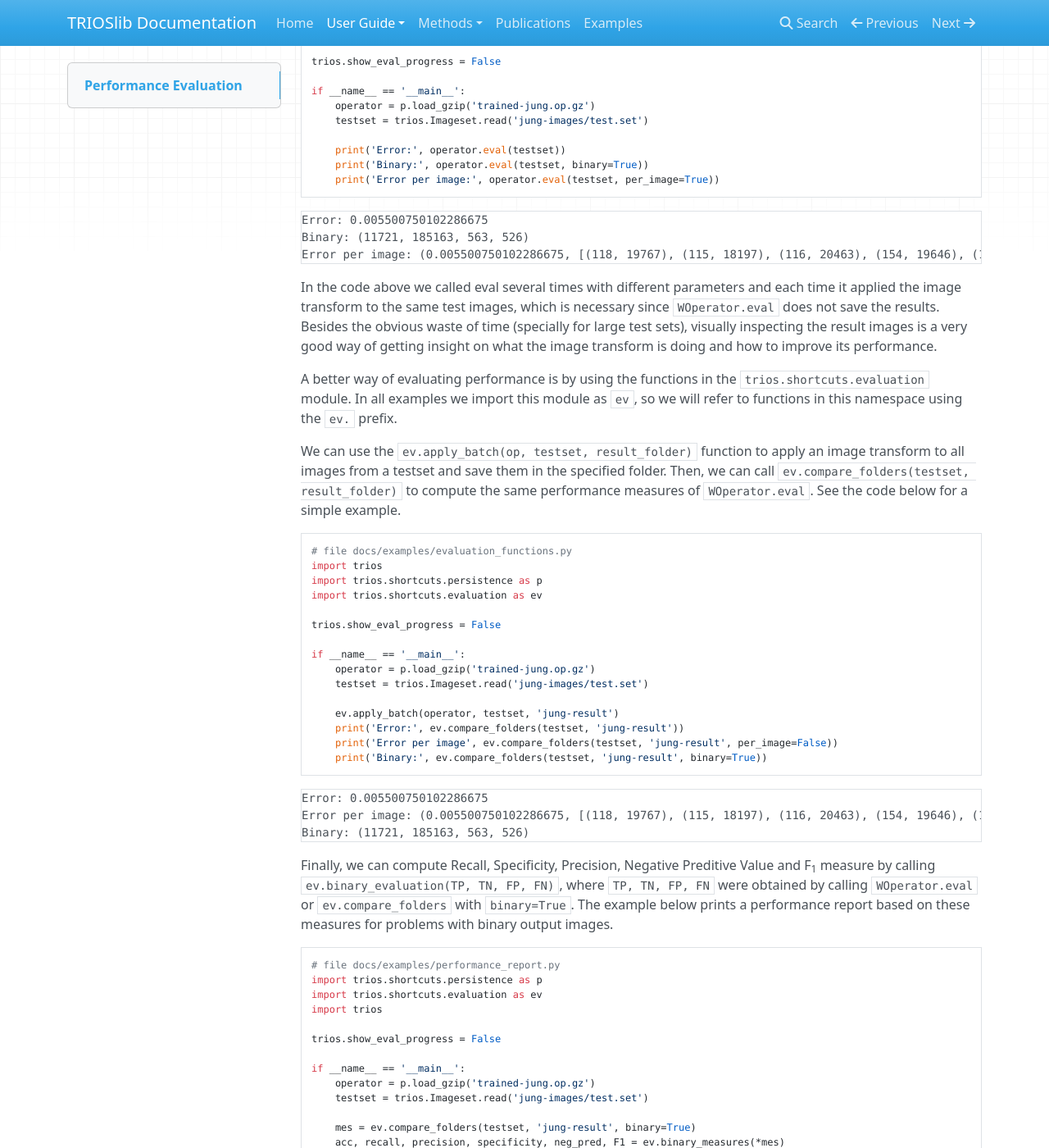
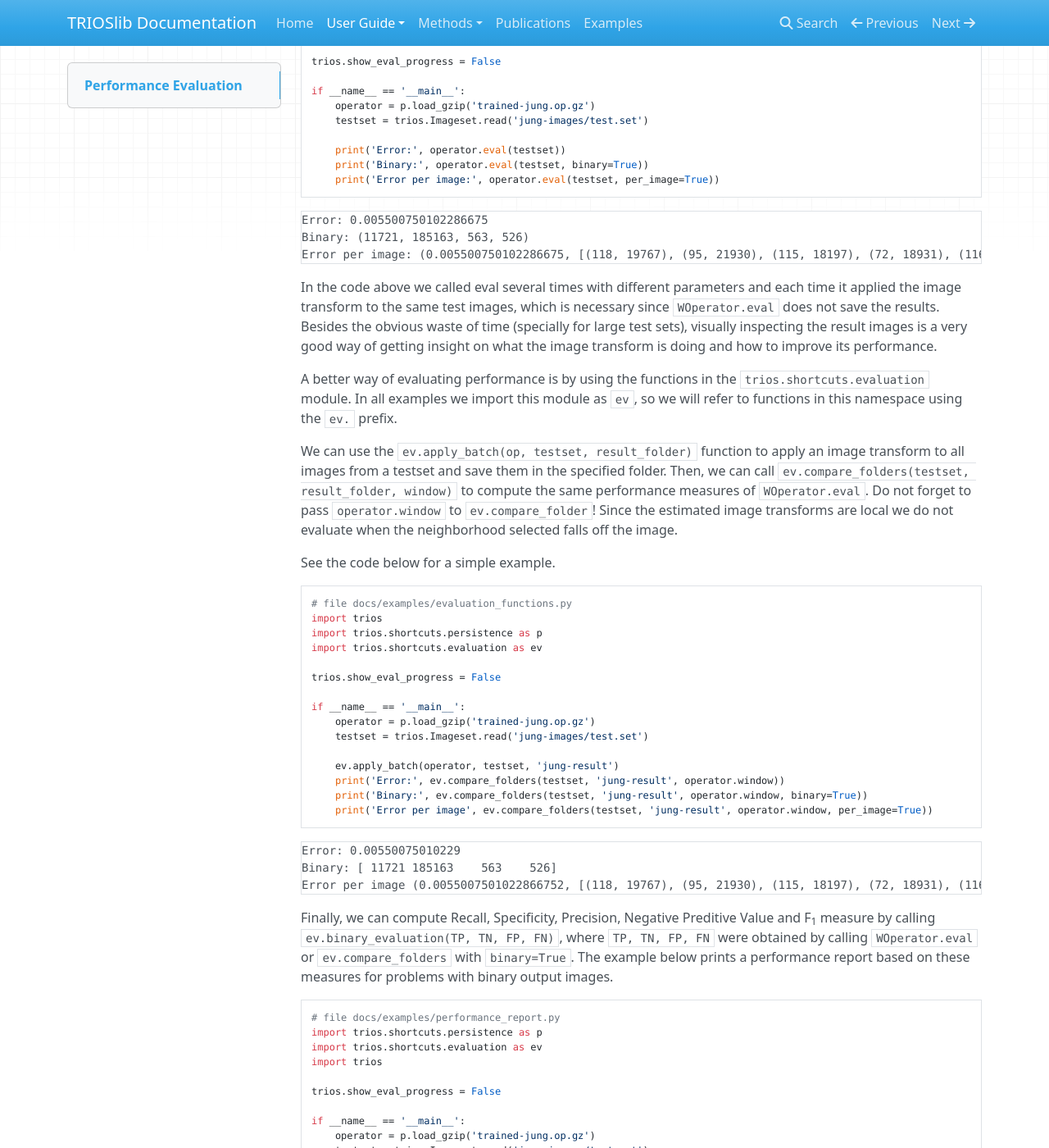
Before and after one commit to trioslib/trios, an MkDocs documentation site: the page built from docs/user-guide/performance-evaluation.md, in a window 1280 px wide and 1400 px high, scrolled down 611 px. Shown: the whole window at 82% size. Built offline with MkDocs 1.6.1, drawn with Linux system fonts in a browser that asks for light colours; nearby versions of some CDN libraries; old or Windows-style settings are respelled for this version of MkDocs.

Commit message:
Performance user guide finished!

````diff
--- a/docs/examples/evaluation_functions.py
+++ b/docs/examples/evaluation_functions.py
@@ -9,6 +9,6 @@ if __name__ == '__main__':
     testset = trios.Imageset.read('jung-images/test.set')
 
     ev.apply_batch(operator, testset, 'jung-result')
-    print('Error:', ev.compare_folders(testset, 'jung-result'))
-    print('Error per image', ev.compare_folders(testset, 'jung-result', per_image=False))
-    print('Binary:', ev.compare_folders(testset, 'jung-result', binary=True))
+    print('Error:', ev.compare_folders(testset, 'jung-result', operator.window))
+    print('Binary:', ev.compare_folders(testset, 'jung-result', operator.window, binary=True))
+    print('Error per image', ev.compare_folders(testset, 'jung-result', operator.window, per_image=True))
--- a/docs/user-guide/performance-evaluation.md
+++ b/docs/user-guide/performance-evaluation.md
@@ -35,7 +35,7 @@ these measures.
 <pre>
 Error: 0.005500750102286675
 Binary: (11721, 185163, 563, 526)
-Error per image: (0.005500750102286675, [(118, 19767), (115, 18197), (116, 20463), (154, 19646), (164, 20033), (95, 21930), (72, 18931), (67, 19107), (54, 20293), (134, 19606)])
+Error per image: (0.005500750102286675, [(118, 19767), (95, 21930), (115, 18197), (72, 18931), (116, 20463), (67, 19107), (154, 19646), (54, 20293), (164, 20033), (134, 19606)])
 </pre>
 
 In the code above we called eval several times with different parameters and
@@ -51,20 +51,22 @@ A better way of evaluating performance is by using the functions in the
 
 We can use the `ev.apply_batch(op, testset, result_folder)` function to apply an
 image transform to all images from a testset and save them in the specified
-folder. Then, we can call `ev.compare_folders(testset, result_folder)` to
-compute the same performance measures of `WOperator.eval`. See the code below
-for a simple example.
+folder. Then, we can call `ev.compare_folders(testset, result_folder, window)` to
+compute the same performance measures of `WOperator.eval`. Do not forget to
+pass `operator.window` to `ev.compare_folder`! Since the estimated image transforms
+are local we do not evaluate when the neighborhood selected falls off the image.
+
+See the code below for a simple example.
 
 ```{python}
 # file docs/examples/evaluation_functions.py
 {!docs/examples/evaluation_functions.py!}
 ```
 <pre>
-Error: 0.005500750102286675
-Error per image: (0.005500750102286675, [(118, 19767), (115, 18197), (116, 20463), (154, 19646), (164, 20033), (95, 21930), (72, 18931), (67, 19107), (54, 20293), (134, 19606)])
-Binary: (11721, 185163, 563, 526)
+Error: 0.00550075010229
+Binary: [ 11721 185163    563    526]
+Error per image (0.0055007501022866752, [(118, 19767), (95, 21930), (115, 18197), (72, 18931), (116, 20463), (67, 19107), (154, 19646), (54, 20293), (164, 20033), (134, 19606)])
 </pre>
-
 
 Finally, we can compute Recall, Specificity, Precision, Negative Preditive Value
 and F<sub>1</sub> measure by calling `ev.binary_evaluation(TP, TN, FP, FN)`, where
````
